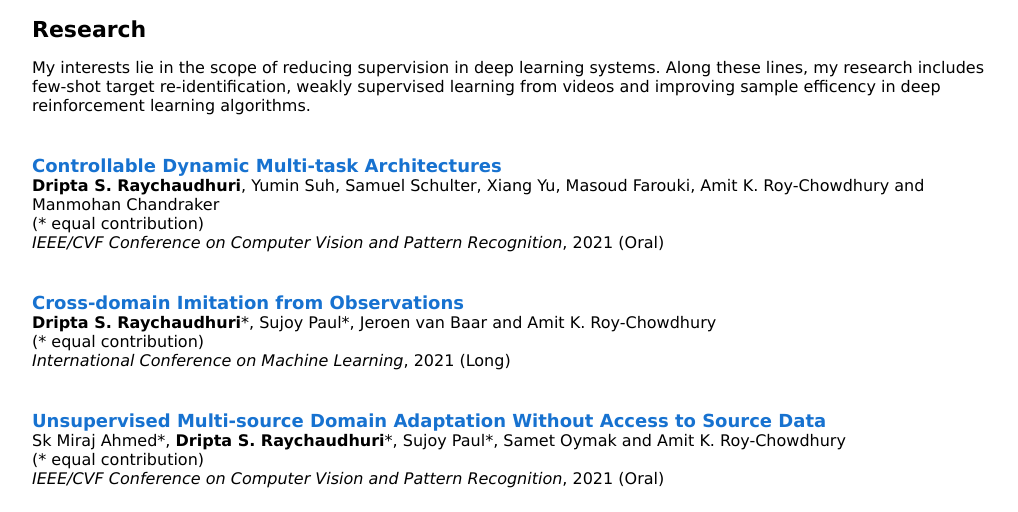
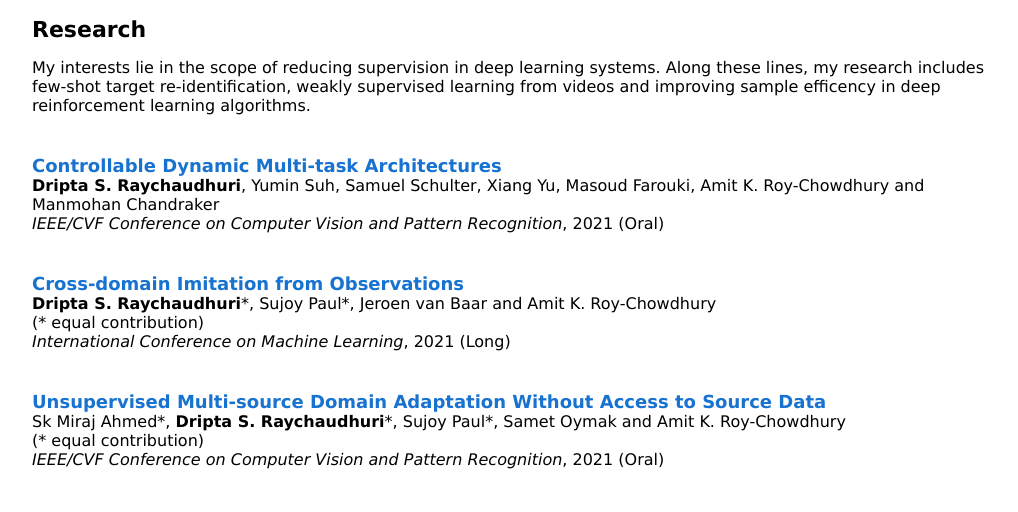
Before and after one commit to driptaRC/driptarc.github.io, a plain HTML site: page index.html in a window 1280 px wide. Shown: the part 588-1100 px from the top of the page, without its empty margins (128-1146 px from the left). Drawn offline with Linux system fonts and the light colour scheme; a web font is replaced by a local one.

Commit message:
Update index.html

```diff
--- a/index.html
+++ b/index.html
@@ -115,8 +115,6 @@
               <strong>Dripta S. Raychaudhuri</strong>, Yumin Suh, Samuel Schulter, Xiang Yu, Masoud Farouki, Amit K. Roy-Chowdhury and
 Manmohan Chandraker
               <br>
-              (* equal contribution)
-              <br>
               <em>IEEE/CVF Conference on Computer Vision and Pattern Recognition</em>, 2021 (Oral)
               <br>
             </td>
```
